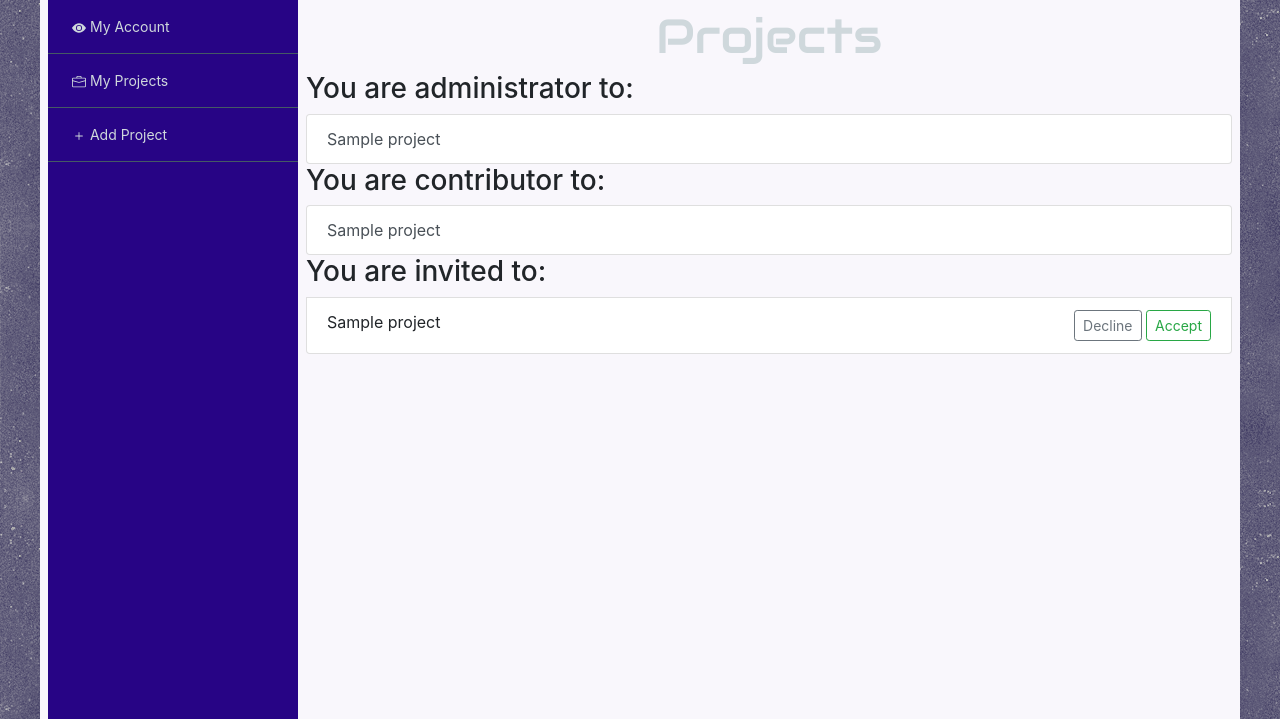
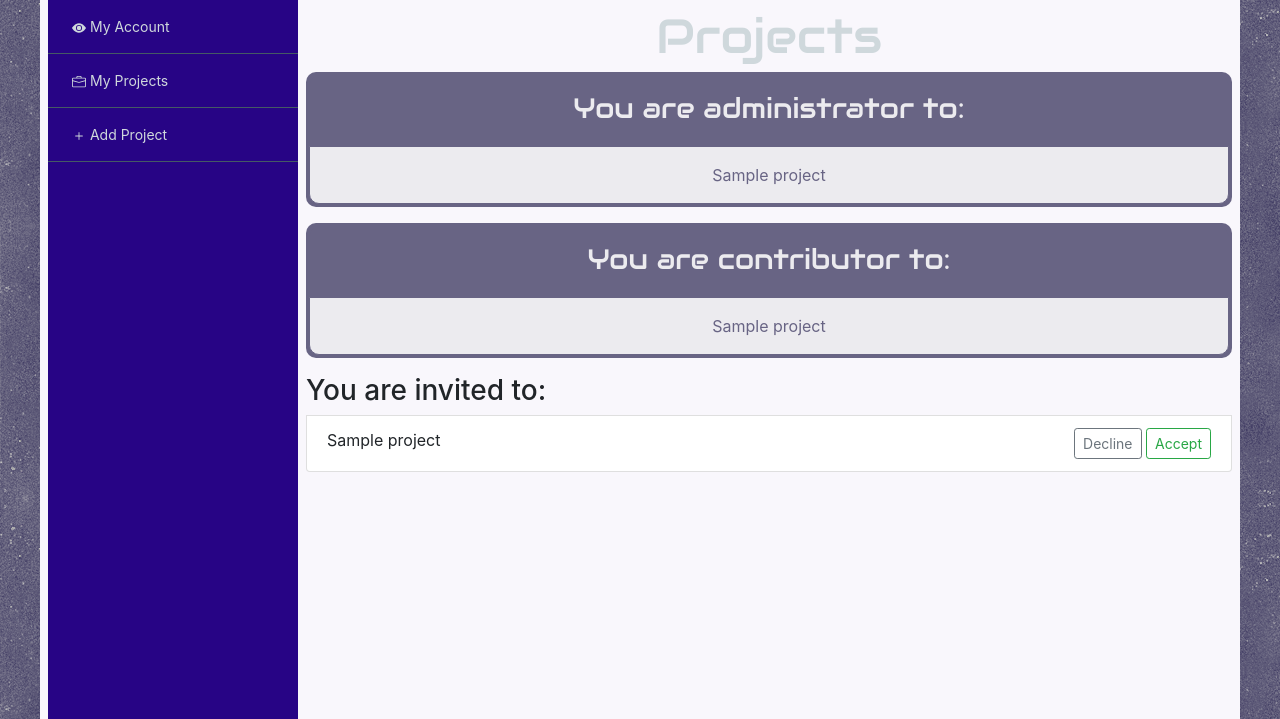
Before and after one commit to mihsim/django_project_management, a Django app: page /projects/ in a window 1280 px wide. Shown: the part 48-767 px from the top of the page. Run offline with Django 3.2, Linux system fonts and the light colour scheme; a user stored in the database is signed in; tables that the repository leaves empty hold one stand-in row (values such as "Sample post"); some libraries are stand-ins or nearby versions.

Commit message:
CSS switched 'My Projects' overview page to use tables css from base.css

```diff
--- a/home/static/home/css/base.css
+++ b/home/static/home/css/base.css
@@ -108,8 +108,6 @@ a {
     border-radius: 10px;
 }
 
-
-
 .table_line {
     display: grid;
     grid-template-columns: 1fr;
@@ -123,6 +121,10 @@ a {
     padding: 0;
 }
 
+.table_line a{
+    color: #686484;
+    text-decoration: none;
+}
 
 .columns-2{
     grid-template-columns: repeat(2, 1fr);
--- a/projects/templates/projects/overview.html
+++ b/projects/templates/projects/overview.html
@@ -14,22 +14,29 @@
 
     {# Prints out list of projects user is administrator to. #}
     {% if administrator_to_projects %}
-        <h3>You are administrator to:</h3>
-        <ul class="list-group">
+        <ul class="table_wrapper">
+            <li class="table_line">
+                <h3 class="line_item">You are administrator to:</h3>
+            </li>
             {% for project in administrator_to_projects %}
-                <a href="{% url "project:project" project.id %}" class="list-group-item list-group-item-action">{{ project }}</a>
+                <li class="table_line">
+                    <a href="{% url "project:project" project.id %}" class="line_item">{{ project }}</a>
+                </li>
             {% endfor %}
         </ul>
     {% endif %}
 
-
     {# Prints out list of projects user is participating, but is not administrator to. #}
     {% if participations_to_projects %}
-        <h3>You are contributor to:</h3>
-        <ul class="list-group">
+        <ul class="table_wrapper">
+        <li class="table_line">
+            <h3 class="line_item">You are contributor to:</h3>
+        </li>
+
             {% for participation in participations_to_projects %}
-                {# project.project.id - project instance has a foreing key field named project.#}
-                <a href="{% url "project:project" participation.project.id %}" class="list-group-item list-group-item-action">{{ participation.project.name }}</a>
+                <li class="table_line">
+                    <a href="{% url "project:project" participation.project.id %}" class="line_item">{{ participation.project.name }}</a>
+                </li>
             {% endfor %}
         </ul>
     {% endif %}
```
